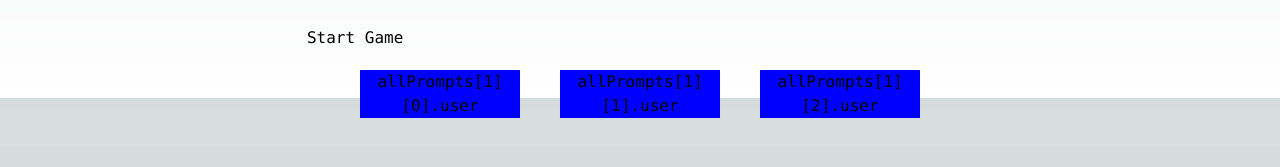
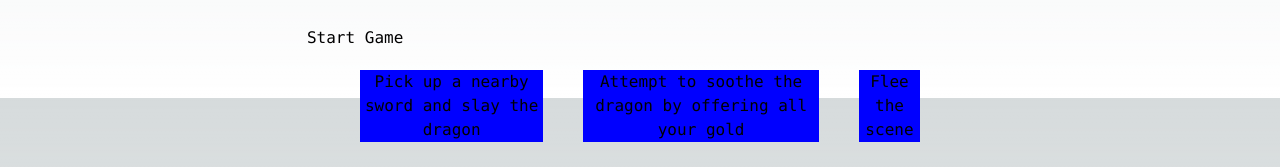
Before and after one commit to cameronlee101/fall-hacks-2023, a Next.js app: page / in a window 1280 px wide. Shown: the part 702-869 px from the top of the page. Before the commit the page ends 848 px from the top, so only its background shows below. Built offline with nearby package versions, Linux system fonts and the light colour scheme; no server answers.

Commit message:
fix buttons

```diff
--- a/src/app/page.tsx
+++ b/src/app/page.tsx
@@ -126,9 +126,9 @@ export default function Home() {
       <div>
         {/* First scenario */}
         <div style={{ display: "flex", justifyContent: "space-between", maxWidth: "600px", margin: "0 auto" }}>
-          <button onClick={() => dragonScenarioLogic(0)} style={{ backgroundColor: "blue", margin: "20px" }}>allPrompts[1][0].user</button>
-          <button onClick={() => dragonScenarioLogic(1)} style={{ backgroundColor: "blue", margin: "20px" }}>allPrompts[1][1].user</button>
-          <button onClick={() => dragonScenarioLogic(2)} style={{ backgroundColor: "blue", margin: "20px" }}>allPrompts[1][2].user</button>
+          <button onClick={() => dragonScenarioLogic(0)} style={{ backgroundColor: "blue", margin: "20px" }}>{allPrompts[1][0].user}</button>
+          <button onClick={() => dragonScenarioLogic(1)} style={{ backgroundColor: "blue", margin: "20px" }}>{allPrompts[1][1].user}</button>
+          <button onClick={() => dragonScenarioLogic(2)} style={{ backgroundColor: "blue", margin: "20px" }}>{allPrompts[1][2].user}</button>
         </div>
       </div>
     );
```
